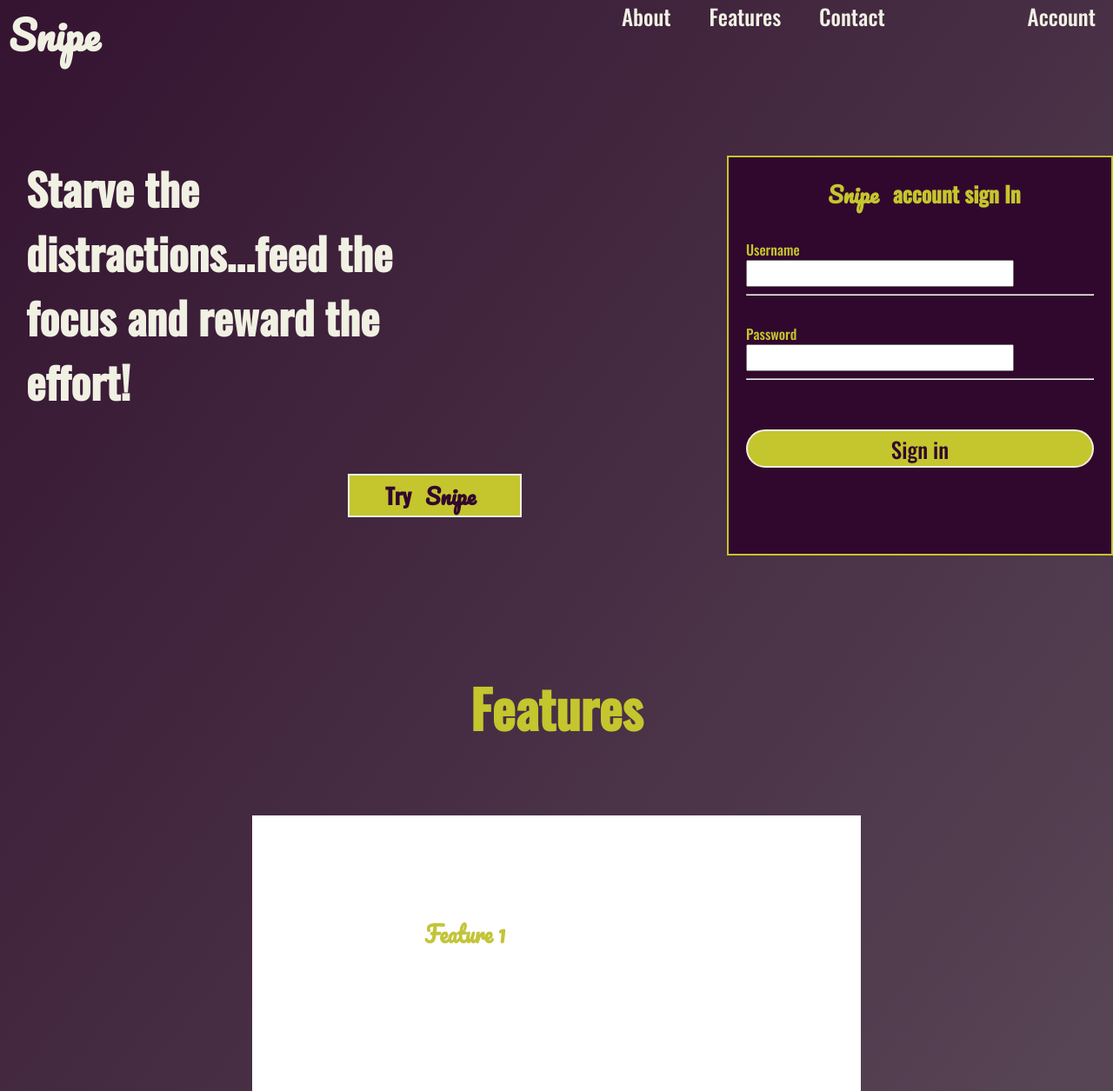
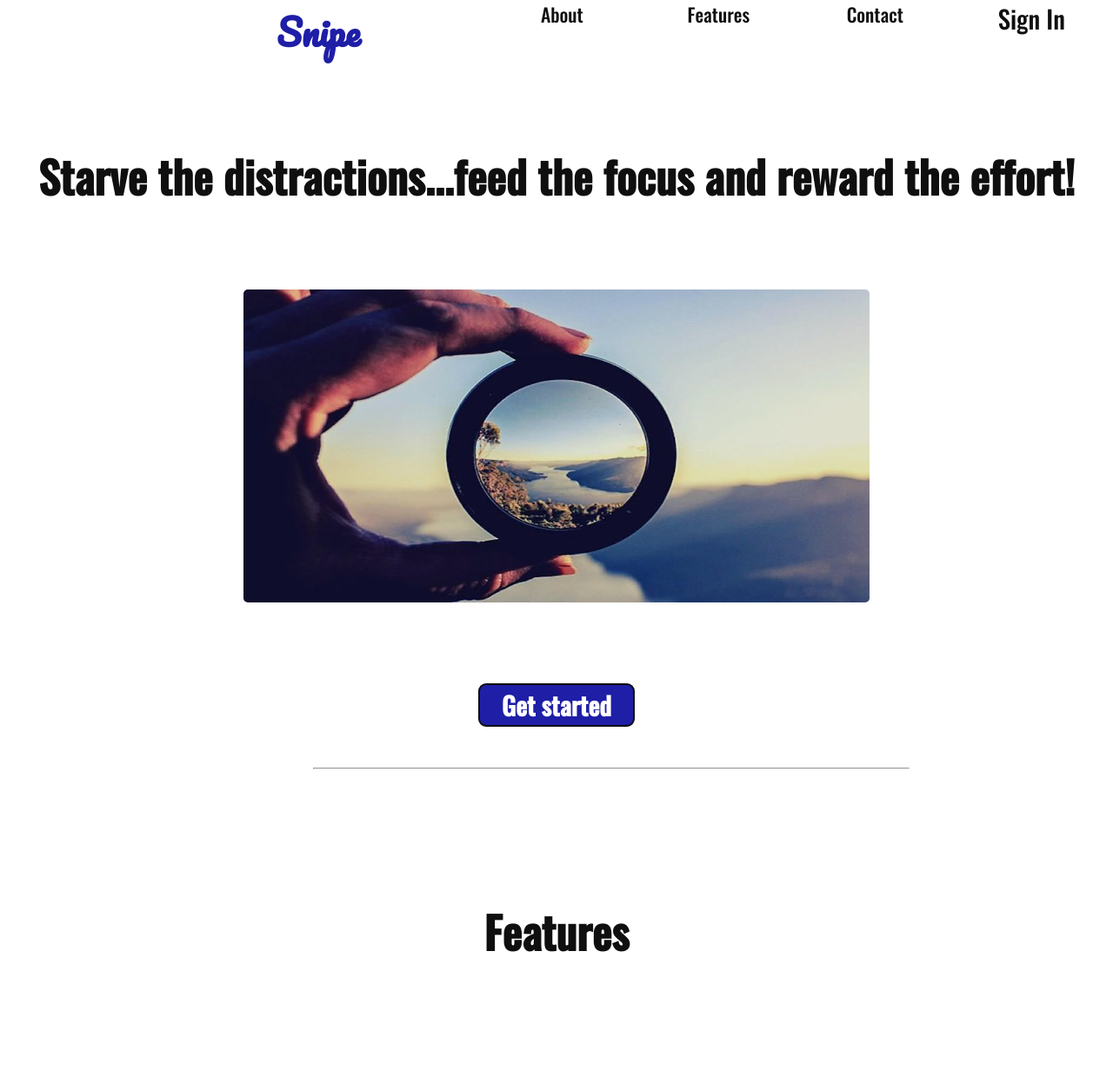
Before and after one commit to El-Mounir/P-2340, a plain HTML site: page index.html in a window 1280 px wide. Shown: the top 1255 px of the page at 87% size. Drawn offline with Linux system fonts and the light colour scheme; files whose address does not match are found by name.

Commit message:
commit -m" changed style and layout"

```diff
--- a/index.css
+++ b/index.css
@@ -10,183 +10,185 @@
          url("./Resources/pacifico-v22-latin-regular.woff")format("woff"),
          url("./Resources/pacifico-v22-latin-regular.ttf")format("truetype");
 }
-html,body {
+* {
+    margin: 0;
+}
+.main-container {
+    display: flex;
+    flex-flow: column wrap;
+}
+body,html {
+    font-size: 18px;
     margin:0;
-    background: linear-gradient(to bottom right, rgb(52,19,48),rgb(91,74,89) 96%);
     font-family: "oswald", sans-serif;
-    color: rgb(240, 240, 227);
+    color: rgb(15, 15, 15);
 }
-a{
-    color: rgb(240, 240, 227);
+.navbar-list a,.navbar-list2 a {
+    color: rgb(15, 15, 15);
     text-decoration: none;
 }
-.navbar-list,.left-container h4,.sign-title,h1 {
-    margin: 0;
-}
-hr,.sign-title,.button,.rights,.footer p,.main-container p,.features-container h4 {
+.button,.rights,.footer p,.container2,#feature {
     text-align: center;
 }
-span {
-    font-family: "pacifico";
-    padding-left: 10px;
-    padding-right: 10px;
+li:hover, button:hover,.sec2 img {
+    cursor: pointer;
 }
-body {
-    display: flex;
-    flex-direction: column;
-}
-li:hover,.button:hover,.button-try:hover,.sec2 img,.slide {
-    cursor: pointer;
+hr{
+    margin: 0 13rem 0 20rem;
+
 }
 /* header section styles*/
 h1 {
-    text-align: left;
     font-weight: bold;
-    font-size: 45px;
-    width:150px;
-    padding-left: 10px;
+    font-size: 2.3rem;
+    width:34rem;
     font-family: "pacifico";
+    text-align: right;
+    color:rgb(30, 30, 167);
 }
-.header-container,.navbar{
+.header-cont,.navbar{
     display:flex;
     width: 100%;
     justify-content: flex-end;
 }
-.navbar li {
+.navbar-list {
+    font-size: 1.2rem;
     display: inline-flex;
-    padding-right: 20px;
-    padding-left: 20px;
-    font-size: 25px;
+    justify-content: center;
+    list-style-type: none;
+    width: 84%;
     flex-wrap: wrap;
+}
+#sign {
+    font-size: 1.6rem;
 }
 .navbar-list li:hover {
     text-decoration: underline;
-    font-size:18px;
 }
-.navbar .sign {
-    padding-left: 120px;
+.navbar-list li {
+    width: 10rem;
+    text-align: center;
 }
 /* Section 1 styles*/
 .sec1 {
     width: 100%;
-    height: 560px;
+    height: 45rem;
     display: flex;
+    flex-direction: column;
+    justify-content: center;
+    flex-basis: auto;
 }
-.left-container {
-    margin-top: 100px;
-    font-size: 50px;
+.container1 {
+    display: flex;
+    flex-direction: column;
+    width: 100%;
+    height: 100%;
+    text-align: center;
+    align-items: center;
+    justify-content: space-around;
 }
-.left-container h4 {
-    padding-left: 30px;
-    width: 70%;
+button:hover {
+    background-color: rgb(8, 8, 51);
 }
-.right-container {
-    margin-top: 100px;
-    margin-left: 100px;
-    border: 2px solid rgb(197, 197, 46);
-    background-color: rgb(49, 8, 45);
-    flex-shrink: 2;
-    color:rgb(197, 197, 46);
-}
-.sign:hover {
-    font-size: 25px;
-}
-#username ,#password {
-   width: 300px;
-   height: 25px;
-   font-size: 16px;
-}
-.pass,.user,.submit-button{
-    padding-left: 20px;
-    padding-right: 20px;
-}
-.button:hover,.button-try:hover {
-    background-color: rgb(97, 97, 5);
-}
-.button-try {
-    width: 200px;
-    height: 50px;
-    font-size: 25px;
+.start {
+    width: 10rem;
+    height: 2.8rem;
+    font-size: 1.6rem;
     font-weight: bold;
-    border: 2px solid rgb(240, 240, 227);
-    background-color: rgb(197, 197, 46);
-    color: rgb(49, 8, 45);
-    margin-top: 70px;
-    margin-left: 400px;
+    border-radius: 0.5rem;
+    border: 2px solid rgb(15, 15, 15);
+    background-color: rgb(30, 30, 167);
+    color: rgb(255, 255, 255);
     font-family: "oswald", sans-serif;
 }
-.button {
-    width: 400px;
-    height: 44px;
-    border-radius:30px;
-    border: 2px solid rgb(240, 240, 227);
-    color: rgb(49, 8, 45);
-    background-color: rgb(197, 197, 46);
-    font-family: "oswald", sans-serif;
-    font-size: 25px;
+h2 {
+    padding-top: 2.5rem;
+    font-size: 2.8rem;
+
 }
-.submit-button {
-    padding-top: 25px;
-}
-.sign-title {
-    font-weight: bold;
-    font-size: 25px;
-    padding-bottom: 30px;
-    padding-top: 20px;
+.appimg {
+    width:40rem;
+    height:20rem;
+    border-radius: 5px;
 }
 /* Section 2 styles*/
-.sec2 .container-feature{
+.sec2 {
     display: flex;
-    flex-basis: 300px;
-    flex-direction: column;
+    flex-flow: column wrap;
+    justify-content: center;
     align-items: center;
-    justify-items: center;
+    width: 100%;
+    height: 60rem;
 }
-.sec2 h4 {
+.sec2 h2 {
+    padding-top: 0;
     width: 100%;;
     text-align: center;
-    padding-top: 50px;
-    font-size: 60px;
+    font-size: 2.8rem;
     font-weight: bold;
-    color: rgb(197, 197, 46);
+    color: rgb(15, 15, 15);
 }
-.sec2 img {
-    width: 700px;
-    height: 400px;
-    flex-shrink: 2;
+.container2 img {
+    height: 20rem;
+    width: 40rem;
+    border-radius: 5px;
+}
+.container2 {
+    display: flex;
+    flex-flow: column wrap;
+    align-items: center;
+    text-align: center;
+    font-size: 1.2rem;
+    width: 100%;
+    height: 100%;
+    justify-content: space-evenly;
 }
 .sliders {
-    display: flex;
-    flex-direction: row;
+    display: inline-flex;
+    flex-flow: row wrap;
     list-style-type: none;
     width: 30%;
     justify-content: center;
-    gap: 20px;
-    margin-top: 20px;
-    padding: 0;
+    align-items: center;
 }
 .sliders li button {
-    margin: 20px;
-    width: 60px;
+    margin: 1.2rem;
+    width: 3.4rem;
     height: 6px;
-    border: 1px solid rgb(49, 8, 45);
+    border: 1px solid rgb(30, 30, 167);
 }
-.container-feature p {
+.container2 p {
+    font-size: 1.2rem;
+    line-height: 2.8rem;
     text-align: center;
-    width: 500px;
-    font-size: 20px;
-    line-height: 50px;
 }
 /*Footer sytles*/
+.footer {
+    display: flex;
+    flex-flow: column wrap;
+    justify-content: space-around;
+    align-items: center;
+    background-color: rgb(15, 15, 15);;
+}
 .footer, .navbar-list2 li a {
-    color: rgb(197, 197, 46);
+    color: rgb(255, 255, 255);
 }
 .footer p {
-    margin-bottom:30px;
-    padding-top: 20px;
+    margin-bottom:1.7rem;
+    padding-top: 1.2rem;
 }
-.navbar-list2 {
+.navbar-list2,.social-media{
     list-style-type: none;
-    font-size: 20px;
-    line-height: 60px;
+    font-size: 1.2rem;
+    line-height: 3.4rem;
 }
+.navbar-footer {
+    display: flex;
+    flex-flow: row wrap;
+    justify-content: space-evenly;
+    align-items: center;
+    width: 100%;
+}
+.social-media {
+    font-family:"pacifico";
+}
--- a/index.html
+++ b/index.html
@@ -7,64 +7,40 @@
     <link rel="stylesheet" href="C:\Users\melbaabo\Desktop\Mes docs\Mes Projets\Web-Project\Snipe\index.css">
     <title>Home Page</title>
 </head>
-<body id="body">
+<body>
     <!--header section with navigation-->
-    <header class="header-container">
+    <header class="header-cont">
         <h1>Snipe</h1>
         <nav class="navbar">
             <ul class="navbar-list">
                 <li><a href="./About.html" class="about">About</a></li>
                 <li><a href="#feature" class="feature">Features</a></li>
                 <li><a href="./contact.html" class="contact">Contact</a></li>
-                <li><a href="./account.html" class="sign">Account</a></li>
+                <li><a href="./account.html" id="sign">Sign In</a></li>
             </ul>
         </nav>
     </header>
     <main class="main-container">
         <!-- main page-->
         <section class="sec1">
-            <div class="left-container">
-                <h4>Starve the distractions...feed the focus and reward the effort!</h4>
-                <button class="button-try">Try <span>Snipe</span></button>
-            </div>
-            <div class="right-container">
-                <div class="sign-in">
-                    <h2 class="sign-title"><span>Snipe</span> account sign In</h2>
-                </div>
-                <!-- login section -->
-                <form class="form">
-                    <div class="user">
-                        <label for="username" class="login">Username</label>
-                        <br>
-                        <input type="text" id="username" name="login" required>
-                        <hr>
-                    </div>
-                    <br>
-                    <div class="pass">
-                        <label for="password" class="login">Password</label>
-                        <br>
-                        <input type="password" id="password" name="login" required>
-                        <hr>
-                    </div>
-                    <br>
-                    <!--submit button-->
-                    <div class="submit-button">
-                        <input type="submit" value="Sign in" class="button">
-                    </div>
-                </form>
+            <div class="container1">
+                <h2>Starve the distractions...feed the focus and reward the effort!</h2>
+                <img class="appimg" src="./Resources/focus_orig.jpg">
+                <button class="start">Get started</button>
             </div>
         </section>
+        <hr>
         <!--application features-->
         <section class="sec2">
-           <div class="container-feature">
-               <h4 id="feature">Features</h4>
-               <img id="feature1" src="./Resources/feature 1.png">
-               <p id="description1">Text describing the feature number 1, tracking projects and spliting tem into several smaller projects each is allocated a number of Pomodoros,
-                    each pomodoro once started activates a 25 minutes timer, once the time ends a pomodoro mark is gained and a break of 5 minutes start until next pomodoro task.</p>
-               <img id="feature2" src="./Resources/feature 2.png">
-               <p id="description2">Text describing the feature number 2, some other cool feature.</p>
-               <img id="feature3" src="./Resources/feature 3.png">
-               <p id="description3">Text describing the feature number 3, some other cool feature.</p>
+           <div class="container2">
+               <h2 id="feature">Features</h2>
+                <img id="feature1" class="fimg" src="./Resources/focus_orig.jpg">
+                <p id="description1">Text describing the feature number 1,<br> tracking projects and spliting tem into several smaller projects each is allocated a number of Pomodoros,<br>
+                    each pomodoro once started activates a 25 minutes timer, <br>once the time ends a pomodoro mark is gained and a break of 5 minutes start until next pomodoro task.</p>
+                <img id="feature2" class="fimg" src="./Resources/feature 2.png">
+                <p id="description2">Text describing the feature number 2, some other cool feature.</p>
+                <img id="feature3" class="fimg" src="./Resources/feature 3.png">
+                <p id="description3">Text describing the feature number 3, some other cool feature.</p>
                <ul class="sliders">
                 <li>
                     <button id="slide1" class="slide"></button>
@@ -79,6 +55,7 @@
             </div>
         </section>
     </main>
+    <hr>
     <!--footer section-->
     <footer class="footer">
         <nav class="navbar-footer">
@@ -86,6 +63,11 @@
                 <li><a href="./About.html" class="about-footer">About</a></li>
                 <li><a href="#feature" class="feature-footer">Features</a></li>
                 <li><a href="./contact.html" class="contact-footer">Contact</a></li>
+            </ul>
+            <ul class="social-media">
+                <li><a href="" class="twitter"></a>twitter</li>
+                <li><a href="" class="face"></a>facebook</li>
+                <li><a href="" class="linkd"></a>linkdin</li>
             </ul>
         </nav>
          <div class="rights">
```
Also changed, not shown: account.html (+38 -0 lines), index.js (+13 -10 lines).
